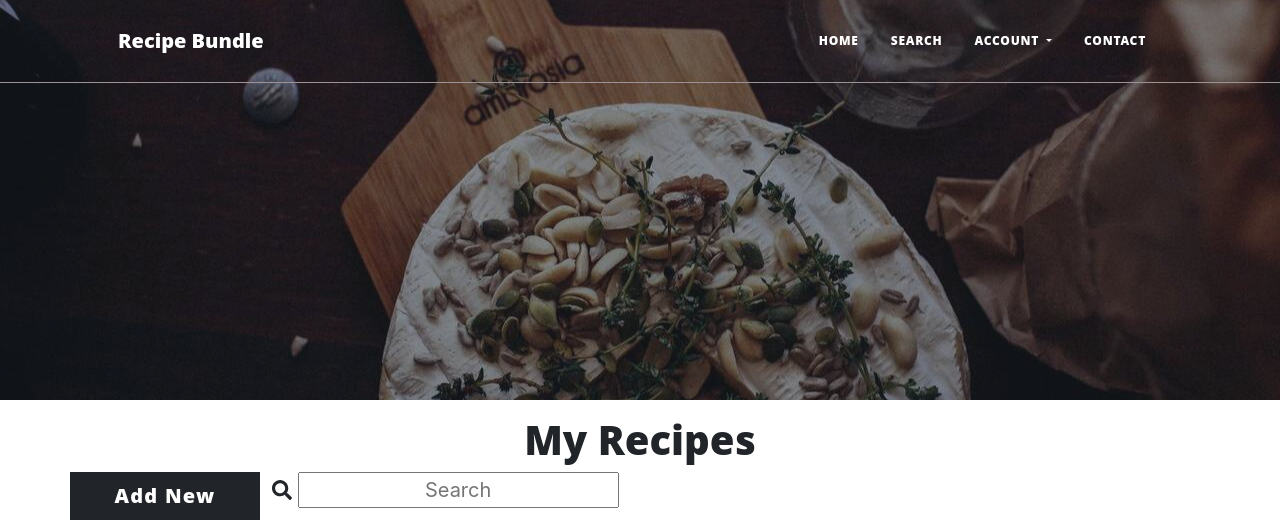
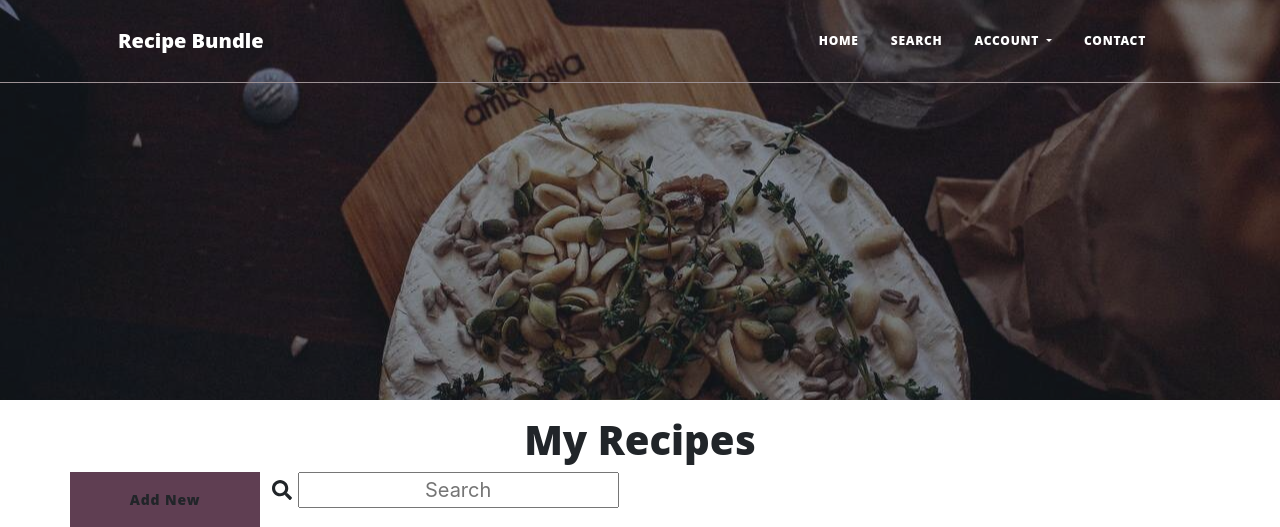
Before and after one commit to ElrieM/MS3-RecipeBundle, a Flask app: page / in a window 1280 px wide. Shown: the top 527 px of the page. Run offline with Flask 2, Linux system fonts and the light colour scheme; data that the repository does not hold is empty; some libraries are stand-ins or nearby versions; some web fonts are replaced.

Commit message:
style: Change formatting of button and link to Add Recipe page

```diff
--- a/templates/collection.html
+++ b/templates/collection.html
@@ -7,8 +7,8 @@
 <!-- Table of recipes -->
 <div class="container">
     <div class="row">
-        <button type="submit" class="col-2 btn btn-dark btn-lg">
-            Add New
+        <button type="submit" class="col-2 btn btn-primary">
+            <a href="{{ url_for('add_recipe') }}">Add New</a>
         </button>
         <a class="col-10">
             <i class="fas fa-search prefix"></i>
```
